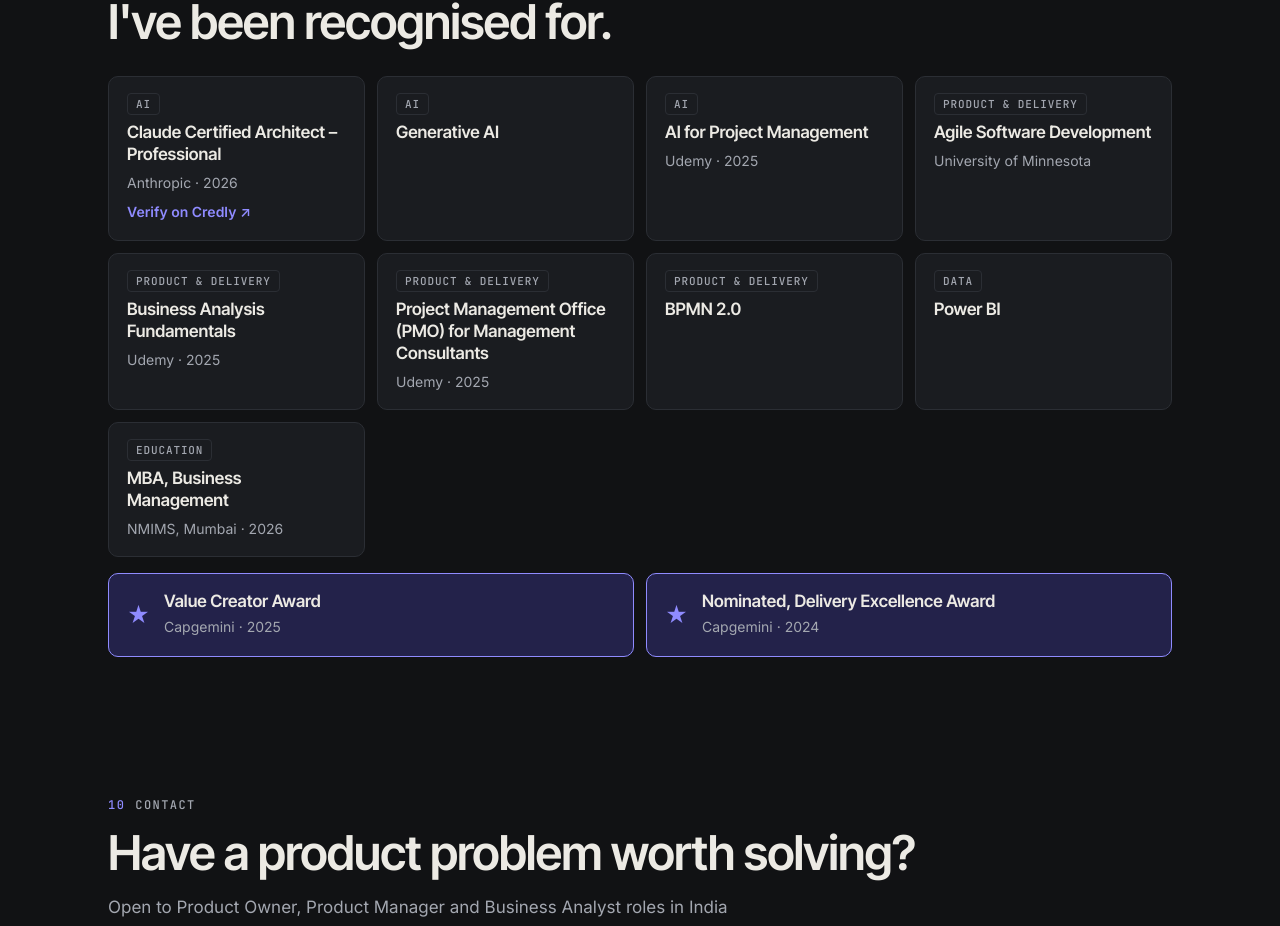
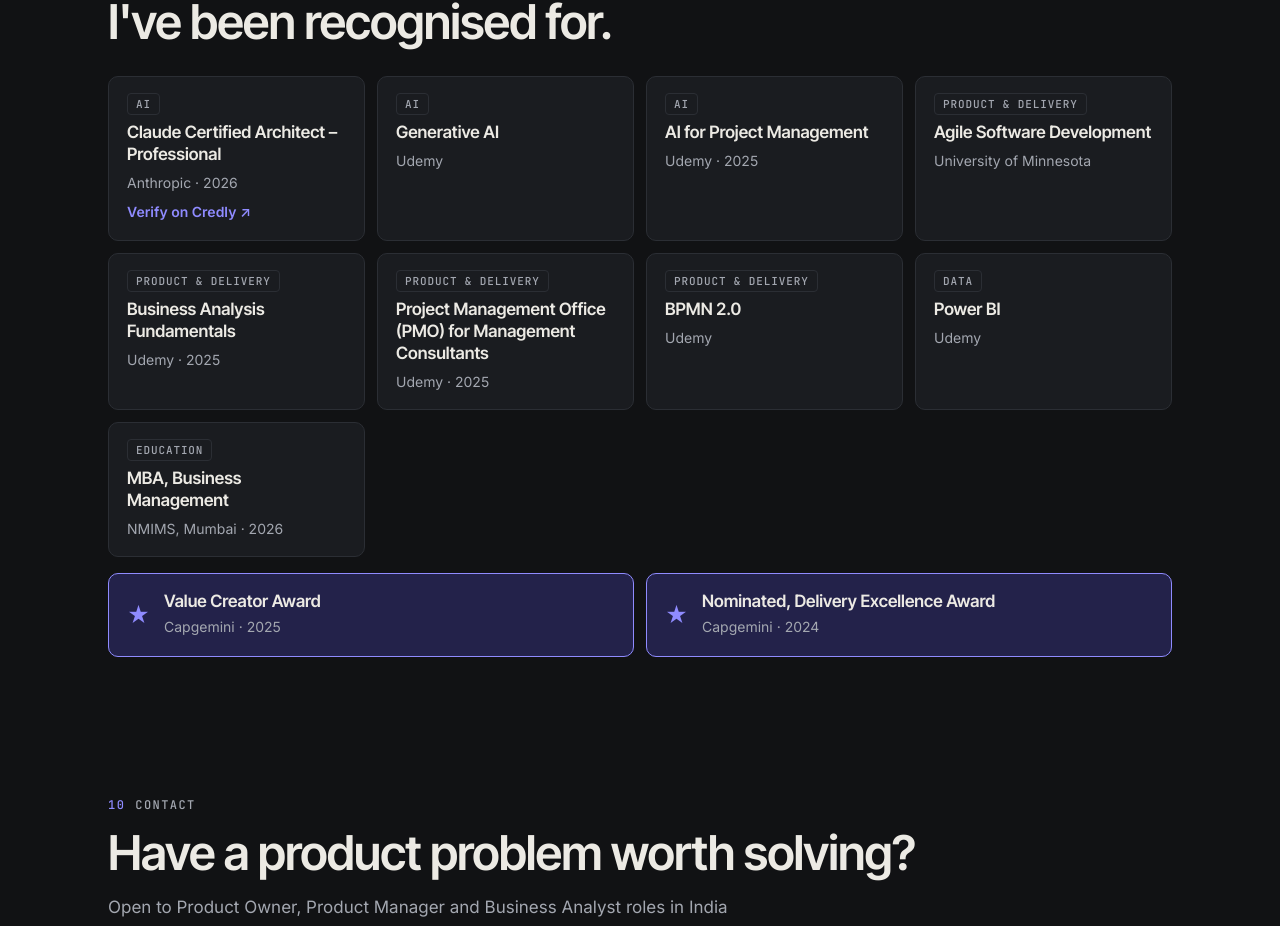
Before and after one commit to khansi88799-cell/portfolio, an Astro site: page / in a window 1280 px wide. Shown: the part 8747-9673 px from the top of the page. Built offline with nearby package versions, Linux system fonts and the light colour scheme; Astro itself is replaced by a stand-in of ours.

Commit message:
Add Udemy as issuer for Generative AI, BPMN 2.0 and Power BI
Co-Authored-By: Claude Opus 5.5 <noreply@anthropic.com>

```diff
--- a/src/pages/index.astro
+++ b/src/pages/index.astro
@@ -35,13 +35,13 @@ const aiPrinciples = [
 
 const certs = [
   { name: 'Claude Certified Architect – Professional', by: 'Anthropic · 2026', group: 'AI', link: 'https://www.credly.com/badges/7f06d97d-a41f-4645-b70f-b1b771141e81' },
-  { name: 'Generative AI', group: 'AI' },
+  { name: 'Generative AI', by: 'Udemy', group: 'AI' },
   { name: 'AI for Project Management', by: 'Udemy · 2025', group: 'AI' },
   { name: 'Agile Software Development', by: 'University of Minnesota', group: 'Product & delivery' },
   { name: 'Business Analysis Fundamentals', by: 'Udemy · 2025', group: 'Product & delivery' },
   { name: 'Project Management Office (PMO) for Management Consultants', by: 'Udemy · 2025', group: 'Product & delivery' },
-  { name: 'BPMN 2.0', group: 'Product & delivery' },
-  { name: 'Power BI', group: 'Data' },
+  { name: 'BPMN 2.0', by: 'Udemy', group: 'Product & delivery' },
+  { name: 'Power BI', by: 'Udemy', group: 'Data' },
   { name: 'MBA, Business Management', by: 'NMIMS, Mumbai · 2026', group: 'Education' },
 ] as { name: string; by?: string; group: string; link?: string }[];
 const awards = [
```
